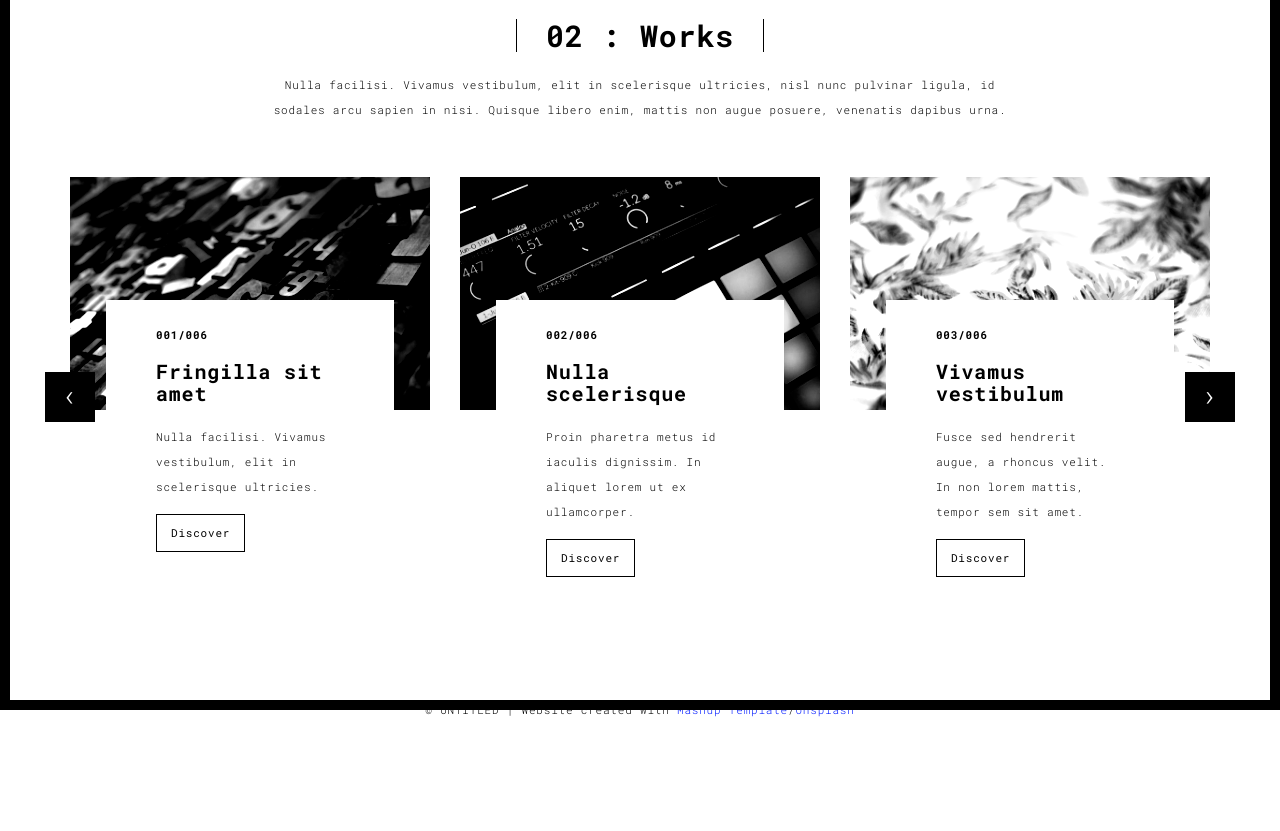
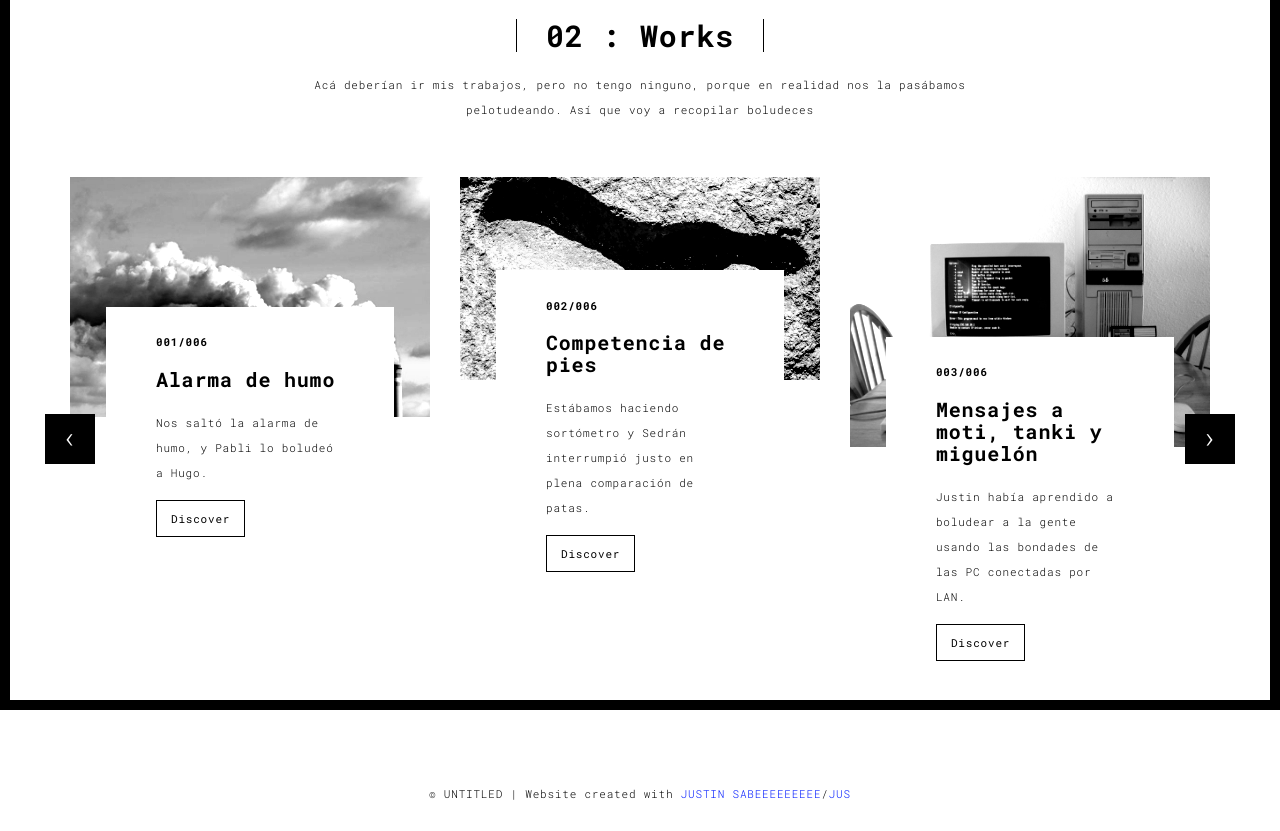
Before and after one commit to Agusabb/web, a Flask app: page /works.html in a window 1280 px wide. Shown: the part 90-921 px from the top of the page. Before the commit the page ends 807 px from the top, so only its background shows below. Run offline with Flask 2, Linux system fonts and the light colour scheme; some libraries are stand-ins or nearby versions.

Commit message:
Add files via upload

```diff
--- a/templates/work.html
+++ b/templates/work.html
@@ -104,7 +104,7 @@
   <div class="container">
     <div class="row">
       <div class="col-xs-12">
-        <p>© UNTITLED | Website created with <a href="http://www.mashup-template.com/" title="Create website with free html template">Mashup Template</a>/<a href="https://www.unsplash.com/" title="Beautiful Free Images">Unsplash</a></p>
+        <p>© UNTITLED | Website created with <a href="http://www.mashup-template.com/" title="Create website with free html template">JUSTIN SABEEEEEEEEE</a>/<a href="https://www.unsplash.com/" title="Beautiful Free Images">JUS</a></p>
       </div>
     </div>
   </div>
--- a/templates/works.html
+++ b/templates/works.html
@@ -56,7 +56,7 @@
       <div class="col-sm-8 col-sm-offset-2 section-container-spacer">
         <div class="text-center">
           <h1 class="h2">02 : Works</h1>
-          <p>Nulla facilisi. Vivamus vestibulum, elit in scelerisque ultricies, nisl nunc pulvinar ligula, id sodales arcu sapien in nisi. Quisque libero enim, mattis non augue posuere, venenatis dapibus urna.</p>
+          <p>Acá deberían ir mis trabajos, pero no tengo ninguno, porque en realidad nos la pasábamos pelotudeando. Así que voy a recopilar boludeces</p>
         </div>
       </div>
 
@@ -70,34 +70,34 @@
                     <div class="col-sm-4">
 
                       <a href="./work.html" title="" class="black-image-project-hover">
-                        <img src="./static/assets/images/work01-hover.jpg" alt="" class="img-responsive">
+                        <img src="./static/assets/images/humo.jpg" alt="" class="img-responsive">
                       </a>
                       <div class="card-container card-container-lg">
                         <h4>001/006</h4>
-                        <h3>Fringilla sit amet</h3>
-                        <p>Nulla facilisi. Vivamus vestibulum, elit in scelerisque ultricies.</p>
+                        <h3>Alarma de humo</h3>
+                        <p>Nos saltó la alarma de humo, y Pabli lo boludeó a Hugo.</p>
                         <a href="./work.html" title="" class="btn btn-default">Discover</a>
                       </div>
                     </div>
                     <div class="col-sm-4">
                       <a href="./work.html" title="" class="black-image-project-hover">
-                        <img src="./static/assets/images/work02-hover.jpg" alt="" class="img-responsive">
+                        <img src="./static/assets/images/pie.jpg" alt="" class="img-responsive">
                       </a>
                       <div class="card-container card-container-lg">
                         <h4>002/006</h4>
-                        <h3>Nulla scelerisque</h3>
-                        <p>Proin pharetra metus id iaculis dignissim. In aliquet lorem ut ex ullamcorper.</p>
+                        <h3>Competencia de pies</h3>
+                        <p>Estábamos haciendo sortómetro y Sedrán interrumpió justo en plena comparación de patas.</p>
                         <a href="./work.html" title="" class="btn btn-default">Discover</a>
                       </div>
                     </div>
                     <div class="col-sm-4">
                       <a href="./work.html" title="" class="black-image-project-hover">
-                        <img src="./static/assets/images/work03-hover.jpg" alt="" class="img-responsive">
+                        <img src="./static/assets/images/PC.jpg" alt="" class="img-responsive">
                       </a>
                       <div class="card-container card-container-lg">
                         <h4>003/006</h4>
-                        <h3>Vivamus vestibulum</h3>
-                        <p>Fusce sed hendrerit augue, a rhoncus velit. In non lorem mattis, tempor sem sit amet.</p>
+                        <h3>Mensajes a moti, tanki y miguelón</h3>
+                        <p>Justin había aprendido a boludear a la gente usando las bondades de las PC conectadas por LAN.</p>
                         <a href="./work.html" title="" class="btn btn-default">Discover</a>
                       </div>
                     </div>
@@ -110,35 +110,35 @@
                 <div class="row">
                   <div class="col-sm-4">
                     <a href="./work.html" class="black-image-project-hover">
-                      <img src="./static/assets/images/work02-hover.jpg" alt="Image" class="img-responsive">
+                      <img src="./static/assets/images/dolape.jpg" alt="Image" class="img-responsive">
                     </a>
                     <div class="card-container">
                       <h4>004/006</h4>
-                      <h3>Nulla scelerisque</h3>
-                      <p>Proin pharetra metus id iaculis dignissim. In aliquet lorem ut ex ullamcorper.</p>
+                      <h3>Mail de dolape</h3>
+                      <p>Una vez nos vigilanteó y tebu hizo catarsis puteando a rdolape.</p>
                       <a href="./work.html" class="btn btn-default">Discover</a>
                     </div>
                   </div>
                    <div class="col-sm-4">
                       <a href="./work.html" class="black-image-project-hover">
-                        <img src="./static/assets/images/work01-hover.jpg" alt="Image" class="img-responsive">
+                        <img src="./static/assets/images/agua.jpg" alt="Image" class="img-responsive">
                       </a>
                       <div class="card-container">
                         <h4>005/006</h4>
-                        <h3>Fringilla sit amet</h3>
-                        <p>Nulla facilisi. Vivamus vestibulum, elit in scelerisque ultricies.</p>
+                        <h3>Franki enfriando el reactor</h3>
+                        <p>Le cerraba el videoclub, así que decidió enfriarlo con agua.</p>
                         <a href="./work.html" class="btn btn-default">Discover</a>
                       </div>
                     </div>
 
                     <div class="col-sm-4">
                       <a href="./work.html" class="black-image-project-hover">
-                        <img src="./static/assets/images/work03-hover.jpg" alt="Image" class="img-responsive">
+                        <img src="./static/assets/images/fuego.jpg" alt="Image" class="img-responsive">
                       </a>
                       <div class="card-container">
                         <h4>006/006</h4>
-                        <h3>Vivamus vestibulum</h3>
-                        <p>Fusce sed hendrerit augue, a rhoncus velit. In non lorem mattis, tempor sem sit amet.</p>
+                        <h3>Descarte de Acetona</h3>
+                        <p>Era mas fácil (y divertido) verla arder, así que pabli tenía la difícil tarea de descartarla.</p>
                         <a href="./work.html" class="btn btn-default">Discover</a>
                       </div>
                     </div>
@@ -171,7 +171,7 @@
   <div class="container">
     <div class="row">
       <div class="col-xs-12">
-        <p>© UNTITLED | Website created with <a href="http://www.mashup-template.com/" title="Create website with free html template">Mashup Template</a>/<a href="https://www.unsplash.com/" title="Beautiful Free Images">Unsplash</a></p>
+        <p>© UNTITLED | Website created with <a href="http://www.mashup-template.com/" title="Create website with free html template">JUSTIN SABEEEEEEEEE</a>/<a href="https://www.unsplash.com/" title="Beautiful Free Images">JUS</a></p>
       </div>
     </div>
   </div>
```
Also changed, not shown: templates/about.html (+8 -11 lines), templates/contact.html (+10 -9 lines), templates/index.html (+4 -4 lines).
